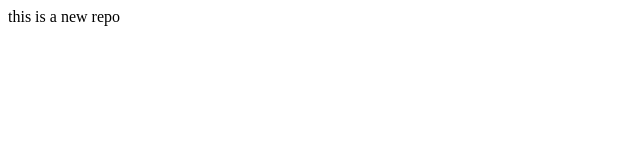
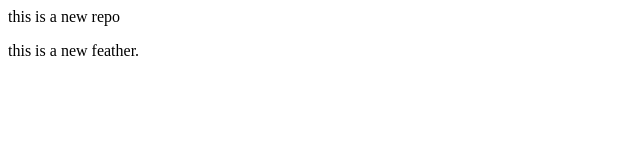
Before and after one commit to muskanchahal25/localrepo, a plain HTML site: page index.html in a window 1280 px wide. Shown: the whole page, without its empty margins (0-640 px from the left). Drawn offline with Linux system fonts and the light colour scheme.

Commit message:
add new feather

```diff
--- a/index.html
+++ b/index.html
@@ -1 +1,2 @@
 <p>this is a new repo</p>
+<p>this is a new feather.</p>
```
